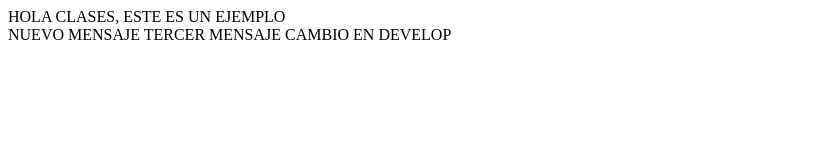
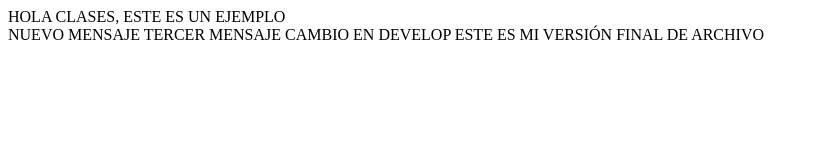
Before and after one commit to luisIvanFuentesMariaca/myFirstRepo, a plain HTML site: page index.html in a window 1280 px wide. Shown: the whole page, without its empty margins (0-819 px from the left). Drawn offline with Linux system fonts and the light colour scheme.

Commit message:
Versión lista para ...

```diff
--- a/index.html
+++ b/index.html
@@ -7,5 +7,8 @@ NUEVO MENSAJE
 TERCER MENSAJE
 
 CAMBIO EN DEVELOP
+
+ESTE ES MI VERSIÓN FINAL DE ARCHIVO
+
 </body>
 </html>
```
